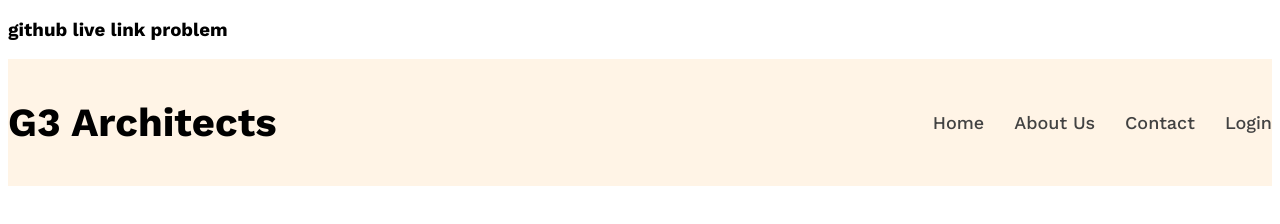
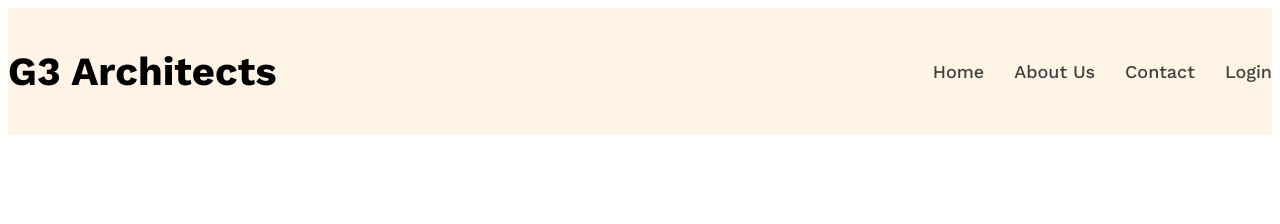
Before and after one commit to Abdullah01919/g3-architects-website_Module-9, a plain HTML site: page index.html in a window 1280 px wide. Drawn offline with nearby package versions, Linux system fonts and the light colour scheme.

Commit message:
problem solved

```diff
--- a/index.html
+++ b/index.html
@@ -7,7 +7,6 @@
     <link rel="stylesheet" href="./styles/style.css" />
   </head>
   <body class="work-sans-font">
-    <h3>github live link problem</h3>
     <header class="bg-light">
       <nav class="navbar display-flex">
         <h3 class="brand">G3 Architects</h3>
```
